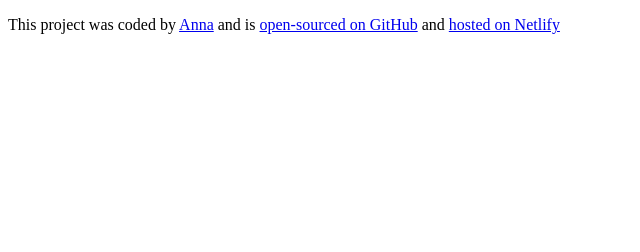
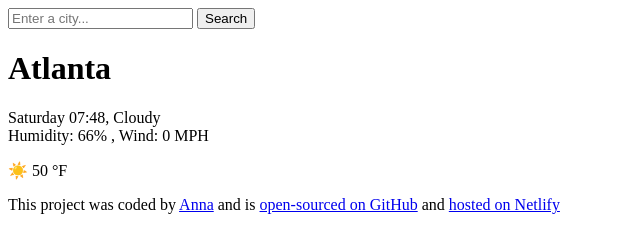
Before and after one commit to useherexperience/Week-7, a plain HTML site: page index.html in a window 1280 px wide. Shown: the whole page, without its empty margins (0-640 px from the left). Drawn offline with Linux system fonts and the light colour scheme.

Commit message:
Added header content & placeholder text within <main>

```diff
--- a/index.html
+++ b/index.html
@@ -7,6 +7,23 @@
     <title>Vanilla Weather Search</title>
 </head>
 <body>
+    <header>
+        <form>
+            <input type="search" placeholder="Enter a city..." required />
+            <input type="submit" value="Search" />
+        </form>
+    </header>
+    <main>
+        <div>
+            <h1>Atlanta</h1>
+            <p>
+                Saturday 07:48, Cloudy
+                <br />
+                Humidity: 66% , Wind: 0 MPH
+            </p>
+        </div>
+        <div>☀️ 50 °F</div>
+    </main>
     <script src="/src/index.js"></script>
     <footer>
         <p>
```
